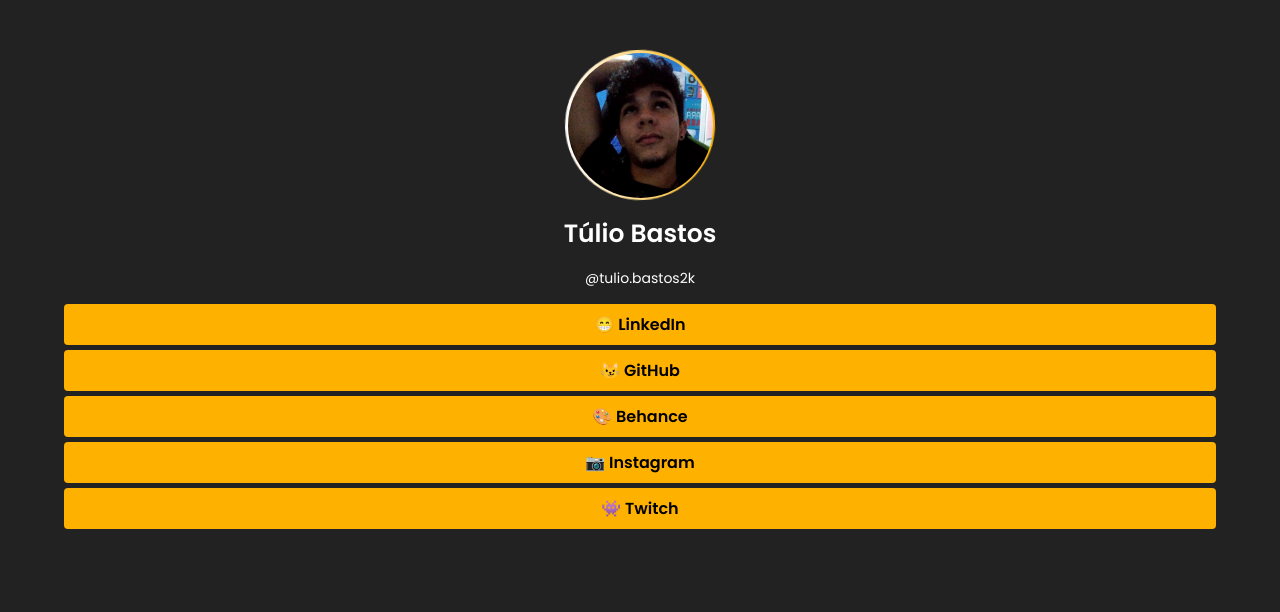
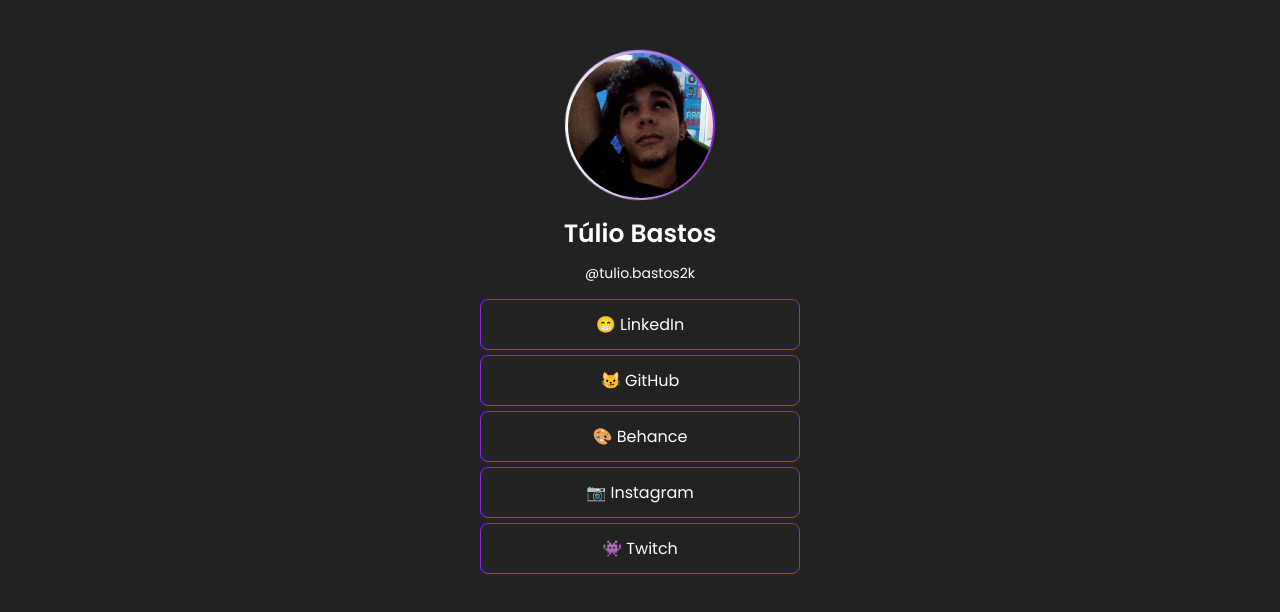
Before and after one commit to bastostuliojrrt/explorer2.0, a plain HTML site: page index.html in a window 1280 px wide. Drawn offline with Linux system fonts and the light colour scheme.

Commit message:
ajustando design

```diff
--- a/index.html
+++ b/index.html
@@ -15,20 +15,20 @@
 
     <div class="linklist">
       <ul>
-        <li>
-          <a href="https://www.linkedin.com/in/tulio-albuquerque-bastos/" target="_blank"><button>😁 LinkedIn</button></a>
+        <li >
+          <a href="https://www.linkedin.com/in/tulio-albuquerque-bastos/" target="_blank"  ><button class="button">😁 LinkedIn</button></a>
         </li>
         <li>
-          <a href="https://github.com/bastostuliojrrt" target="_blank"><button>😼 GitHub</button></a>
+          <a href="https://github.com/bastostuliojrrt" target="_blank" ><button class="button">😼 GitHub</button></a>
         </li>
         <li>
-          <a href="https://github.com/bastostuliojrrt" target="_blank"><button>🎨 Behance</button></a>
+          <a href="https://github.com/bastostuliojrrt" target="_blank" ><button class="button">🎨 Behance</button></a>
         </li>
         <li>
-          <a href="https://www.instagram.com/tulio.bastos2k/" target="_blank"><button>📷 Instagram</button></a>
+          <a href="https://www.instagram.com/tulio.bastos2k/" target="_blank" ><button class="button">📷 Instagram</button></a>
         </li>
         <li>
-          <a href="https://www.twitch.tv/skull_tb" target="_blank"><button>👾 Twitch</button></a>
+          <a href="https://www.twitch.tv/skull_tb" target="_blank" ><button class="button">👾 Twitch</button></a>
         </li>
       </ul>
     </div>
--- a/style.css
+++ b/style.css
@@ -35,7 +35,7 @@
   width: 15rem;
   height: 15rem;
   border-radius: 100%;
-  background: linear-gradient(#ffb100, #ffffff);
+  background: linear-gradient(blueviolet, #ffffff);
   animation: animate 4s linear infinite;
 }
 
@@ -58,7 +58,7 @@
 
 h1 {
   font-size: 2.5rem;
-  margin-bottom: 1.5rem;
+  margin-bottom: 1rem;
 }
 
 p {
@@ -71,21 +71,37 @@
   margin-bottom: 0.5rem;
 }
 
-button {
-  width: 100%;
-  padding-block: 0.8rem;
-  cursor: pointer;
-  background-color: #ffb100;
-  border: none;
-  border-radius: 0.4rem;
-  font-size: 1.6rem;
-  font-weight: 600;
+a{
+  text-decoration: none;
 }
 
-button:hover{
-
+.button{
+  display: flex;
+  justify-content: center;
+  border-radius: 8px;
+  position: relative;
+  width: 32rem;
+  padding: 12px 0;
+  font-size: 1.6rem;
+  background: none;
+  color: #fff;
+  border: 1px solid blueviolet;
+  cursor: pointer;
+  overflow: hidden;
 }
 
-.linklist {
-  width: 90%;
+.button::before{
+  content: '';
+  width: 0%;
+  height: 100%;
+  top: 0;
+  left: 0;
+  position: absolute;
+  transition: all .5s;
+  background: blueviolet;
+  z-index: -1;
 }
+
+.button:hover::before{
+  width: 100%;
+}
```
